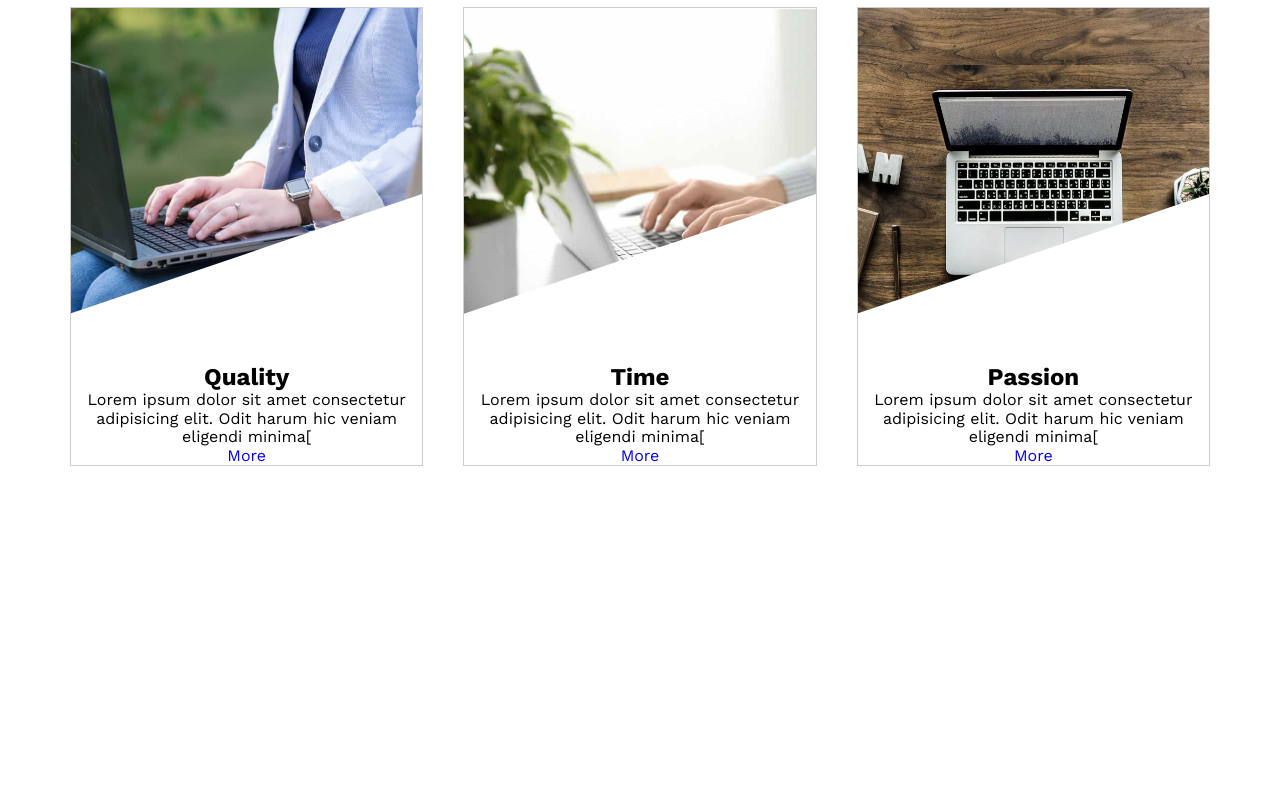
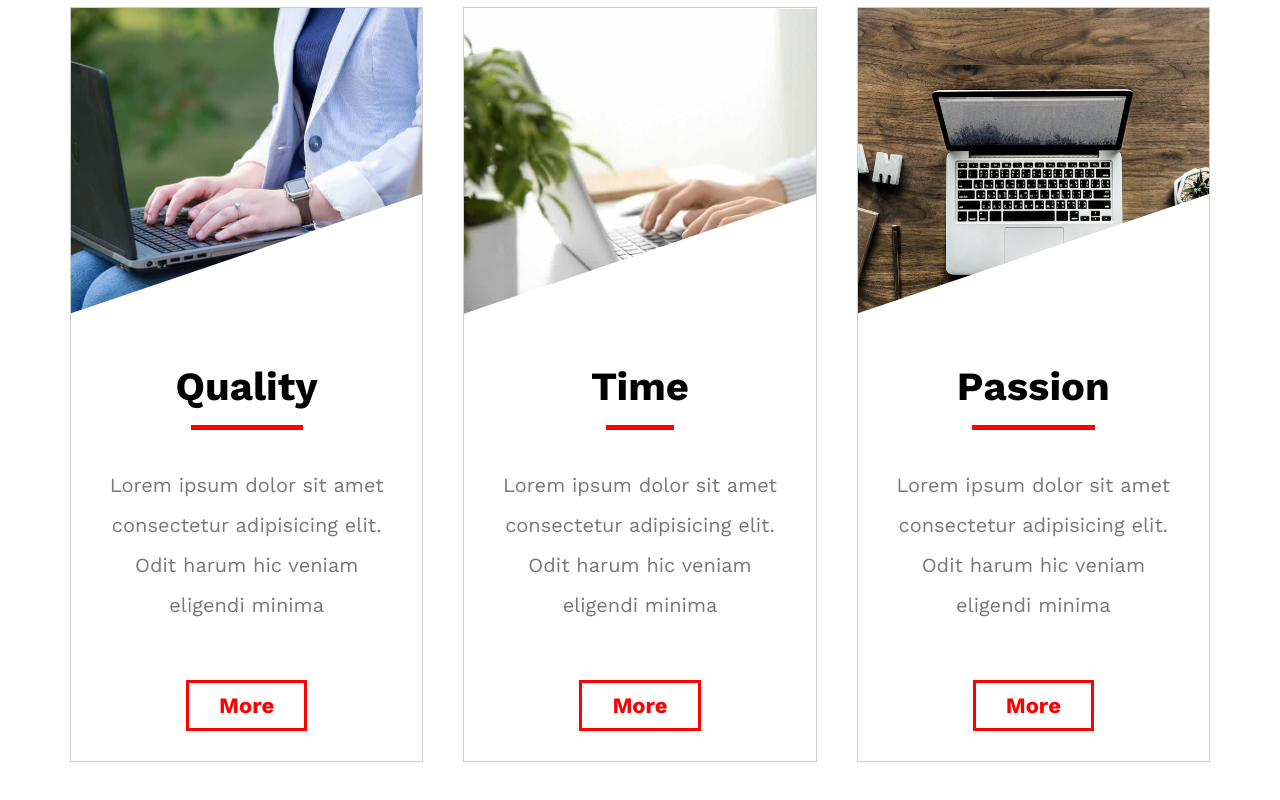
Before and after one commit to Abdullah2000Habib/Template3, a plain HTML site: page index.html in a window 1280 px wide. Shown: the part 3293-4093 px from the top of the page. Before the commit the page ends 3859 px from the top, so only its background shows below. Drawn offline with nearby package versions, Linux system fonts and the light colour scheme.

Commit message:
video 14

```diff
--- a/css/elzero.css
+++ b/css/elzero.css
@@ -703,10 +703,58 @@ ul {
     border-style: solid;
     border-width: 0 0 170px 500px;
     border-color: transparent transparent white transparent;
+    transition: var(--main-transition);
 }
 
 .features .box .img-holder img {
     max-width: 100%;
+}
+
+.features .box:hover .img-holder::after {
+
+    border-width: 170px 500px 170px 0px;
+
+}
+
+.features .box h2 {
+
+    position: relative;
+    font-size: 40px;
+    margin: auto;
+    width: fit-content;
+
+
+}
+
+.features .box h2::after {
+    content: "";
+    position: absolute;
+    bottom: -20px;
+    left: 15px;
+    height: 5px;
+    background-color: red;
+    width: calc(100% - 30px);
+
+}
+
+.features .box p {
+    line-height: 2;
+    font-size: 20px;
+    margin: 30px 0;
+    padding: 25px;
+    color: #777;
+}
+
+.features .box a {
+
+    display: block;
+    border: 3px solid red;
+    width: fit-content;
+    margin: 0 auto 30px;
+    font-weight: bold;
+    font-size: 22px;
+    padding: 10px 30px;
+    color: red;
 }
 
 
--- a/index.html
+++ b/index.html
@@ -325,7 +325,7 @@
                     <img src="images/features-01.jpg" alt="">
                 </div>
                 <h2>Quality</h2>
-                <p>Lorem ipsum dolor sit amet consectetur adipisicing elit. Odit harum hic veniam eligendi minima[</p>
+                <p>Lorem ipsum dolor sit amet consectetur adipisicing elit. Odit harum hic veniam eligendi minima</p>
                 <a href="#">More</a>
 
             </div>
@@ -334,7 +334,7 @@
                     <img src="images/features-02.jpg" alt="">
                 </div>
                 <h2>Time</h2>
-                <p>Lorem ipsum dolor sit amet consectetur adipisicing elit. Odit harum hic veniam eligendi minima[</p>
+                <p>Lorem ipsum dolor sit amet consectetur adipisicing elit. Odit harum hic veniam eligendi minima</p>
                 <a href="#">More</a>
 
             </div>
@@ -343,7 +343,7 @@
                     <img src="images/features-03.jpg" alt="">
                 </div>
                 <h2>Passion</h2>
-                <p>Lorem ipsum dolor sit amet consectetur adipisicing elit. Odit harum hic veniam eligendi minima[</p>
+                <p>Lorem ipsum dolor sit amet consectetur adipisicing elit. Odit harum hic veniam eligendi minima</p>
                 <a href="#">More</a>
 
             </div>
```
